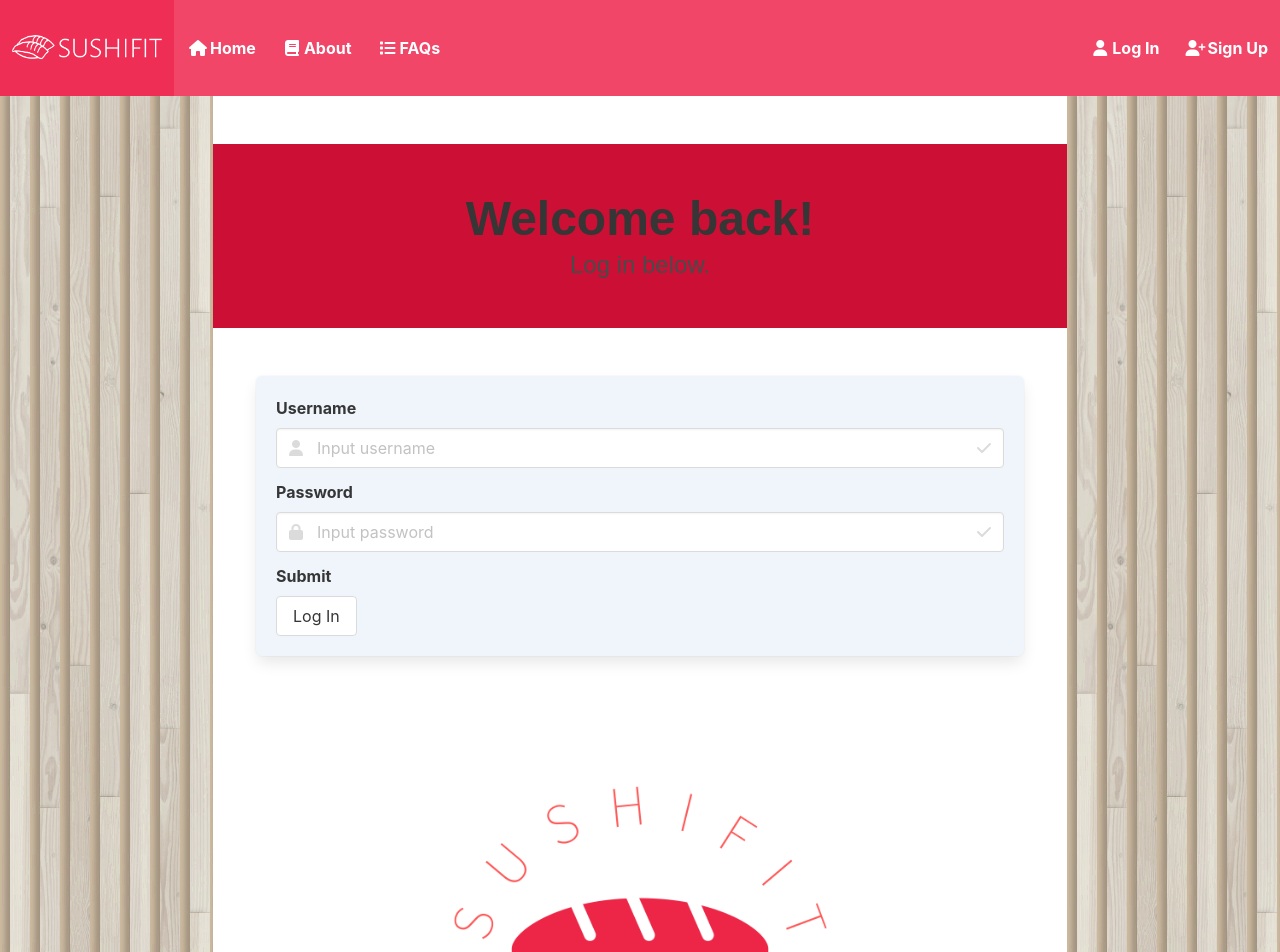
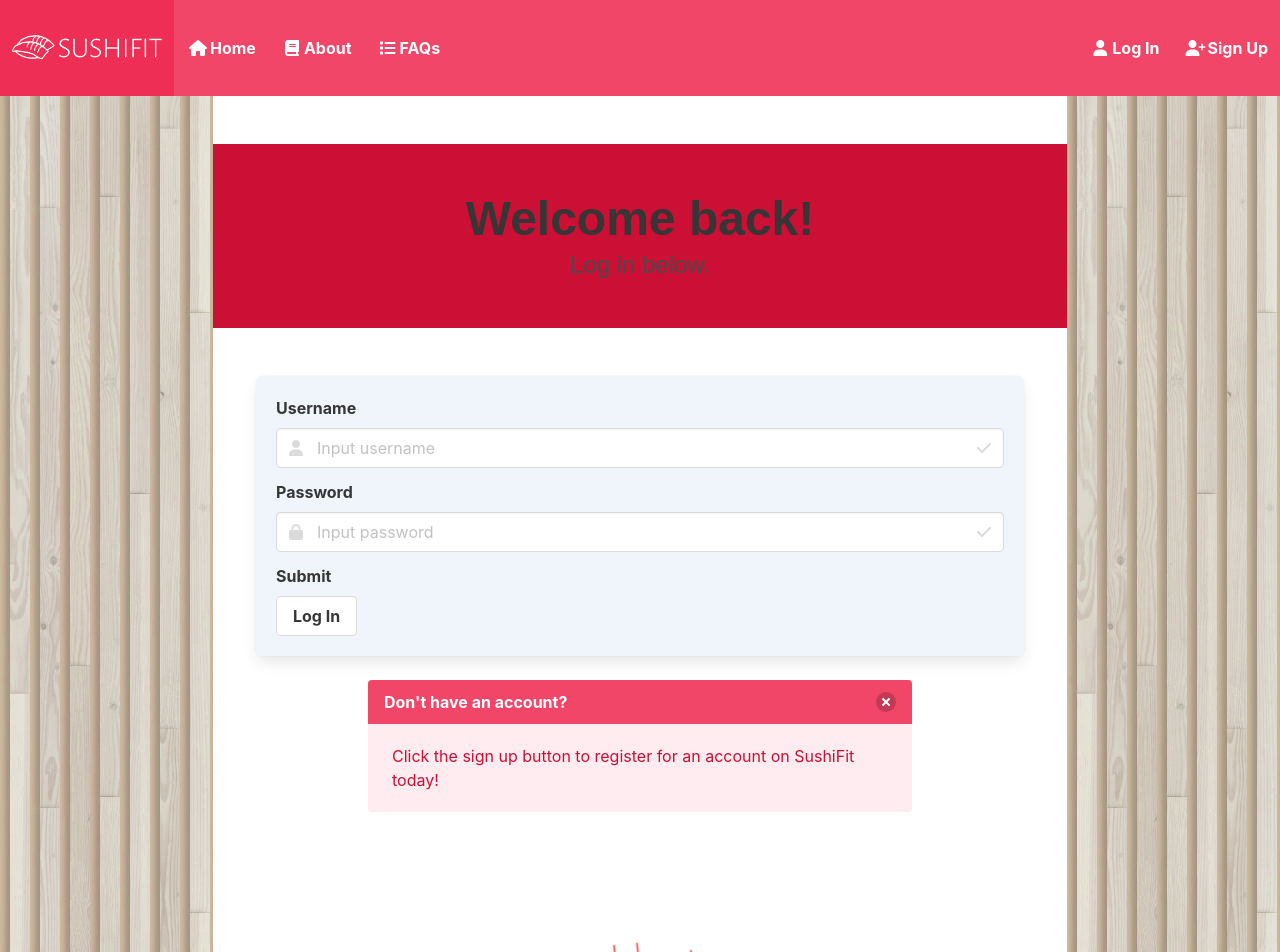
Before and after one commit to didomizm1/Web-Server-Programming-Final-Project, a Vue app in the folder client/: page /login in a window 1280 px wide. Shown: the top 952 px of the page. Built offline with nearby package versions, Linux system fonts and the light colour scheme; a web font is replaced by a local one.

Commit message:
Created popup message component for login view

```diff
--- /dev/null
+++ b/client/src/components/PopupMessage.vue
@@ -0,0 +1,36 @@
+<script setup lang="ts">
+import { ref } from 'vue';
+
+// Functionality to hide menu when the close button is pressed
+const closeButtonClicked = ref(false);
+
+function hideMenu() {
+    closeButtonClicked.value = true;
+    console.log({ closeButtonClicked });
+}
+
+</script>
+
+<template>
+    <!-- Message which can be used as a closeable popup on pages -->
+    <div class="container block" :class="{ 'is-hidden': closeButtonClicked }">
+        <article class="message is-danger">
+            <div class="message-header">
+                <p>
+                    <slot name="header"></slot>
+                </p>
+                <button class="delete" aria-label="delete" @click="hideMenu"></button>
+            </div>
+            <div class="message-body">
+                <slot name="body"></slot>
+            </div>
+        </article>
+    </div>
+</template>
+
+<style scoped>
+.container {
+    width: 34rem;
+    max-width: 65vw;
+}
+</style>
--- a/client/src/views/LoginView.vue
+++ b/client/src/views/LoginView.vue
@@ -2,6 +2,7 @@
 import Banner from '../components/Banner.vue';
 import CustomForm from '../components/CustomForm.vue';
 import FormField from '../components/FormField.vue';
+import PopupMessage from '../components/PopupMessage.vue';
 </script>
 
 <template>
@@ -67,12 +68,22 @@ import FormField from '../components/FormField.vue';
       </template>
 
       <template #input>
-        <button class="button">Log In</button>
+        <button class="button"><strong>Log In</strong></button>
       </template>
 
     </FormField>
 
   </CustomForm>
+
+  <!-- Message to advertise registration -->
+  <PopupMessage>
+    <template #header>
+      Don't have an account?
+    </template>
+    <template #body>
+      Click the sign up button to register for an account on SushiFit today!
+    </template>
+  </PopupMessage>
 
   <!-- Site logo on the bottom of the page -->
   <img src="../assets/logos/sushifit-high-resolution-color-logo.png" alt="SushiFit Logo: A new way to experience fitness.">
```
